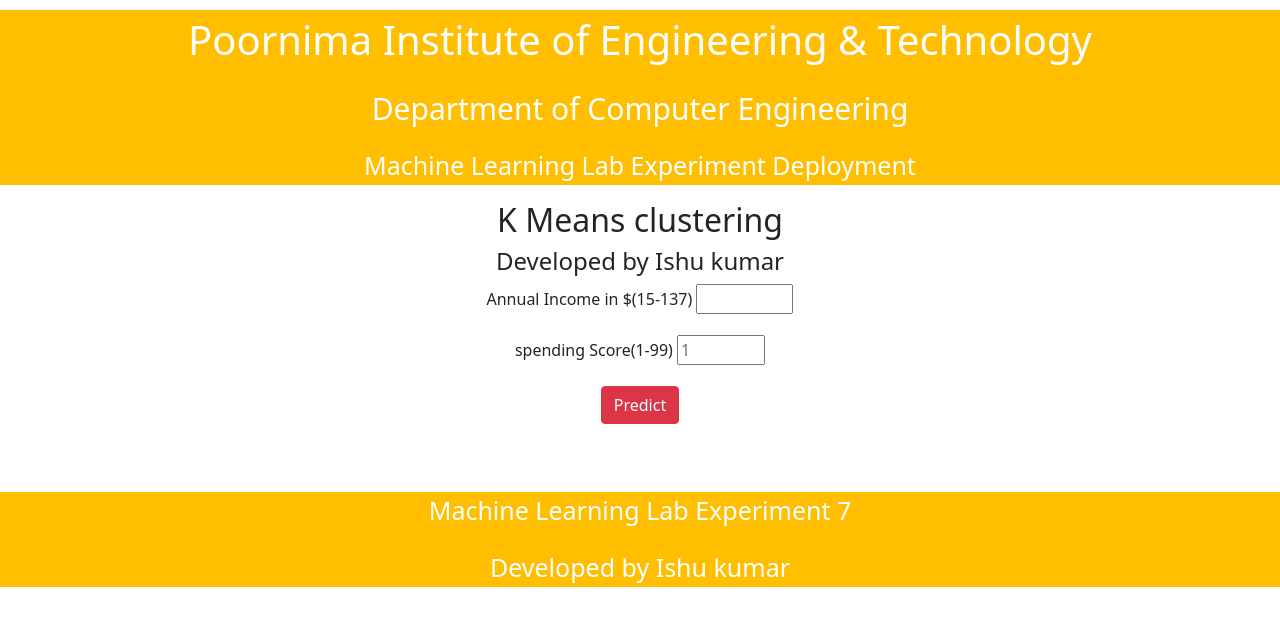
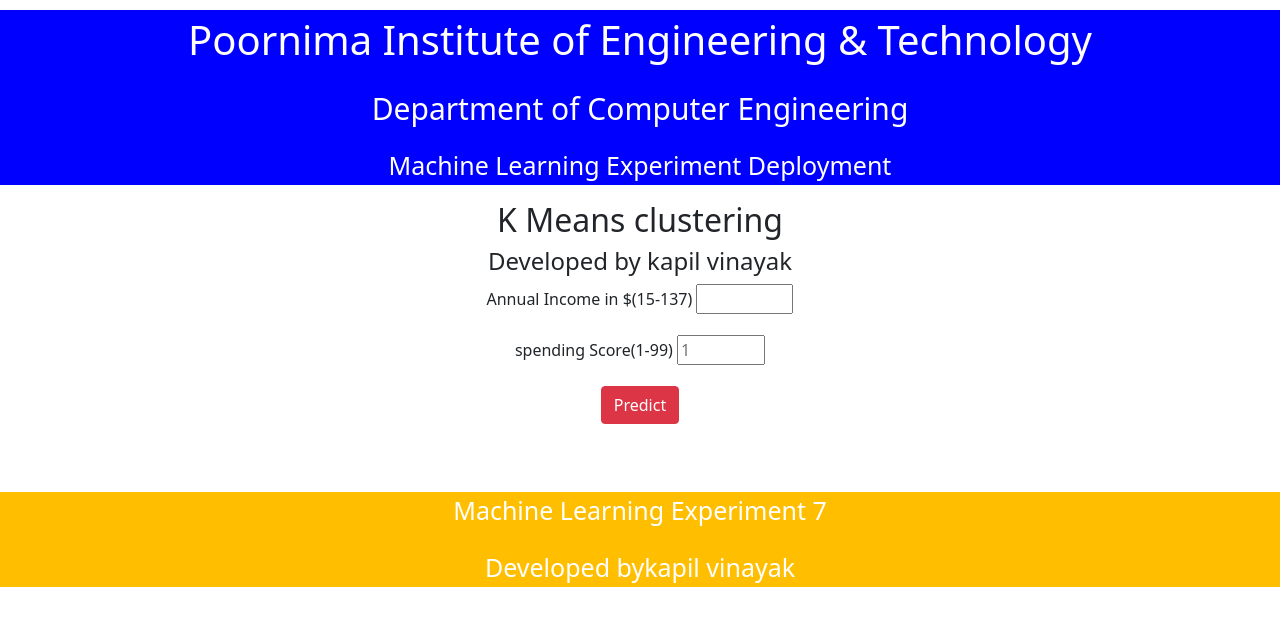
Before and after one commit to vinayak0000-code/mall-customer, a Flask app: page / in a window 1280 px wide. Shown: the top 626 px of the page. Run offline with Flask 2, Linux system fonts and the light colour scheme; parts of the project's set-up code (start-up, migrations or seed data) failed here and were passed over.

Commit message:
Update index.html

```diff
--- a/templates/index.html
+++ b/templates/index.html
@@ -23,20 +23,20 @@
 <body>
 
 
-<div class="" style="background-color:#FFBF00;" >
+<div class="" style="background-color:#0000FF;" >
 <div class="clearfix">
 
 <div class="col-md-12">
 <center><p style="font-size:40px;color:white;margin-top:10px;">Poornima Institute of Engineering & Technology</p></center>
 <center><p style="font-size:30px;color:white;margin-top:10px;">Department of Computer Engineering</p></center>
-<center><p style="font-size:25px;color:white;margin-top:10px;">Machine Learning Lab Experiment Deployment</p></center>
+<center><p style="font-size:25px;color:white;margin-top:10px;">Machine Learning Experiment Deployment</p></center>
 </div>
 </div>
 </div>
 
 <div class="login">
 <h2 >K Means clustering</h2>
-<h4>Developed by Ishu kumar</h4>
+<h4>Developed by kapil vinayak</h4>
 <!-- Main Input For Receiving Query to our ML -->
 <form action="{{ url_for('predict')}}"method="get">
 
@@ -66,8 +66,8 @@
 <div class="clearfix">
 
 <div class="col-md-12">
- <center><p style="font-size:25px;color:white;margin-top:20px;">Machine Learning Lab Experiment 7</p></center>
- <center><p style="font-size:25px;color:white;margin-top:20px;">Developed by Ishu kumar</p></center>
+ <center><p style="font-size:25px;color:white;margin-top:20px;">Machine Learning Experiment 7</p></center>
+ <center><p style="font-size:25px;color:white;margin-top:20px;">Developed bykapil vinayak</p></center>
 </div>
 </div>
 </div>
```
